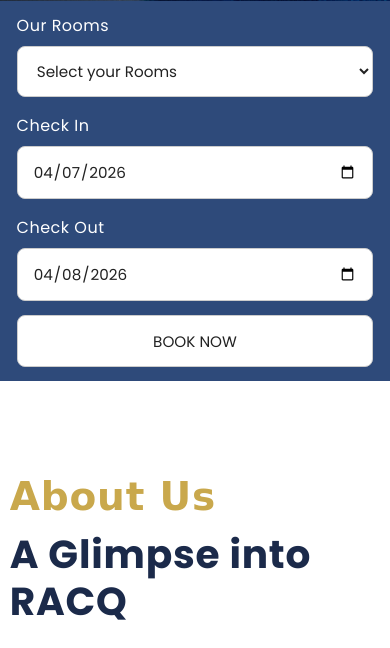
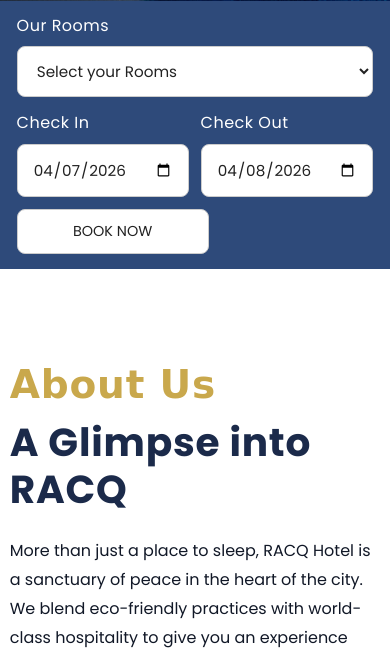
Before and after one commit to CreamySushi/RACQ-CRUD, a Flask app: page / in a window 390 px wide. Shown: the part 712-1360 px from the top of the page. Run offline with Flask 3, Linux system fonts and the light colour scheme.

Commit message:
Refactor: fix  design

```diff
--- a/hotel_management_system/static/css/dashboardstyles.css
+++ b/hotel_management_system/static/css/dashboardstyles.css
@@ -1133,6 +1133,29 @@ svg {
         row-gap: 0.9rem;
     }
 
+    .footer_container {
+        grid-template-columns: repeat(2, minmax(0, 1fr));
+        gap: 1rem;
+        align-items: start;
+    }
+
+    .footernav_left,
+    .footercontact_right {
+        padding: 0.5rem;
+    }
+
+    .footernav_left h1,
+    .footercontact_right h1 {
+        font-size: 1.7rem;
+        margin: 0.5rem 0 1rem;
+    }
+
+    .footernav_left ul li a,
+    .footercontact_right ul li span {
+        font-size: 0.9rem;
+        line-height: 1.45;
+    }
+
     .booking_actions {
         grid-column: auto;
     }
@@ -1228,6 +1251,28 @@ svg {
 
     .bookings_container {
         width: min(100%, 33rem);
+    }
+
+    .booking_form {
+        grid-template-columns: repeat(2, minmax(0, 1fr));
+        column-gap: 0.7rem;
+        row-gap: 0.75rem;
+        align-items: end;
+    }
+
+    .booking_form .booking_row:first-child {
+        grid-column: 1 / -1;
+    }
+
+    .booking_form .booking_actions {
+        grid-column: 1 / -1;
+        justify-content: center;
+    }
+
+    .booking_form .booking_actions .book_btn {
+        width: min(100%, 12rem);
+        padding: 0.7rem 0.9rem;
+        font-size: 0.9rem;
     }
 
     .footer_container {
```
